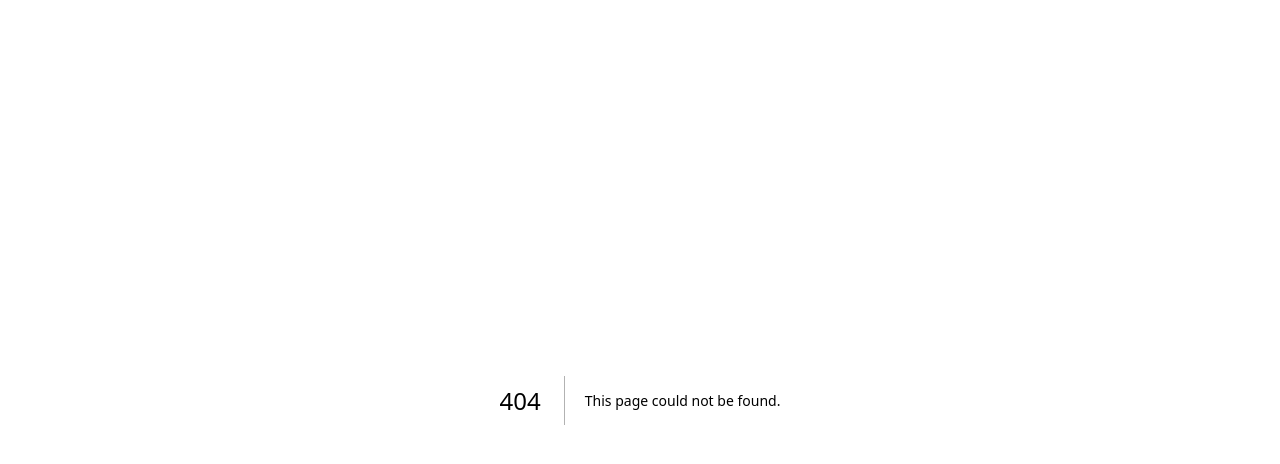
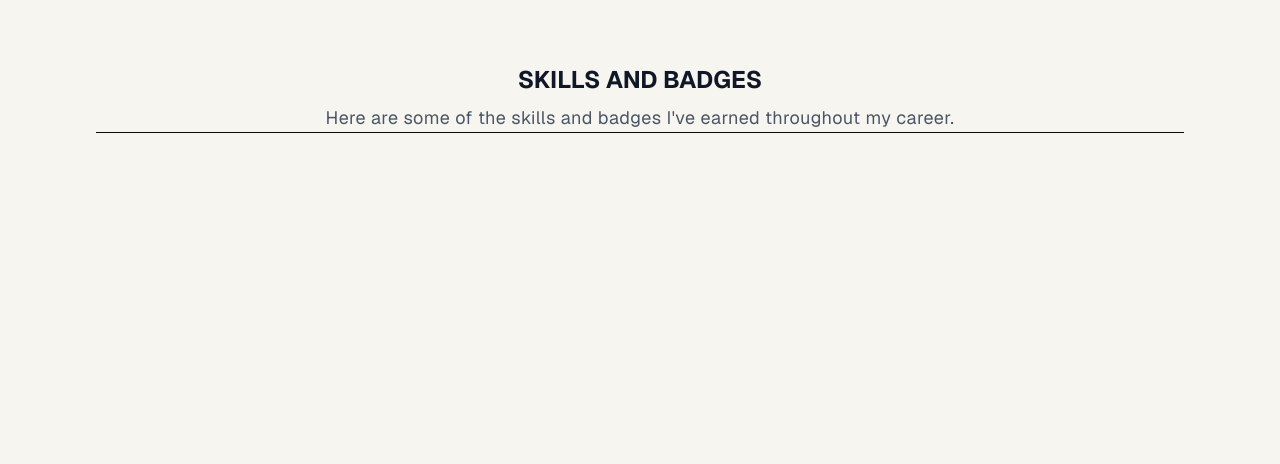
Before and after one commit to sh-Enoch/me, a Next.js app in the folder my-website/: page /skills in a window 1280 px wide. Before the commit this address had no page. Shown: the top 464 px of the page. Built offline with nearby package versions, Linux system fonts and the light colour scheme.

Commit message:
feat: add TypeScript configuration and Skills page; update dependencies

```diff
--- a/my-website/package.json
+++ b/my-website/package.json
@@ -16,11 +16,15 @@
   },
   "devDependencies": {
     "@tailwindcss/postcss": "^4.2.4",
+    "@types/node": "^22.15.0",
+    "@types/react": "^19.1.0",
+    "@types/react-dom": "^19.1.0",
     "eslint": "^9",
     "eslint-config-next": "16.2.4",
     "postcss": "^8.5.13",
     "prettier": "^3.8.3",
     "prettier-plugin-tailwindcss": "^0.8.0",
-    "tailwindcss": "^4.2.4"
+    "tailwindcss": "^4.2.4",
+    "typescript": "^5.8.0"
   }
 }
--- /dev/null
+++ b/my-website/src/app/skills/page.tsx
@@ -0,0 +1,19 @@
+import { skills } from "@/data/profile";
+
+export default function SkillsPage() {
+  return (
+    <main className="mx-auto max-w-6xl px-4 py-16 sm:px-6 lg:px-8 text-neutral-950">
+      <section className="mx-auto w-fit items-center flex flex-col gap-2">
+        <h1 className="text-2xl font-bold text-gray-900 ">SKILLS AND BADGES</h1>
+        <p className="text-lg text-gray-600 leading-7 tracking-wide ">
+          Here are some of the skills and badges I've earned throughout my
+          career.
+        </p>
+      </section>
+      <div>
+        <hr />
+      </div>
+      <section className="bg-white"></section>
+    </main>
+  );
+}
```
Also changed, not shown: my-website/jsconfig.json (deleted, +0 -7 lines), my-website/tsconfig.json (added, +34 -0 lines), 1 other file (tests, documents, lock files or other folders).
